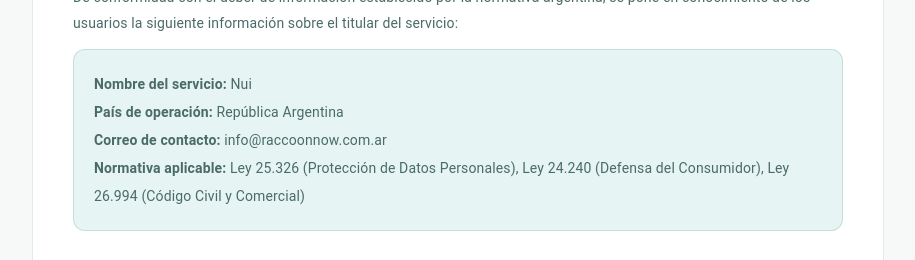
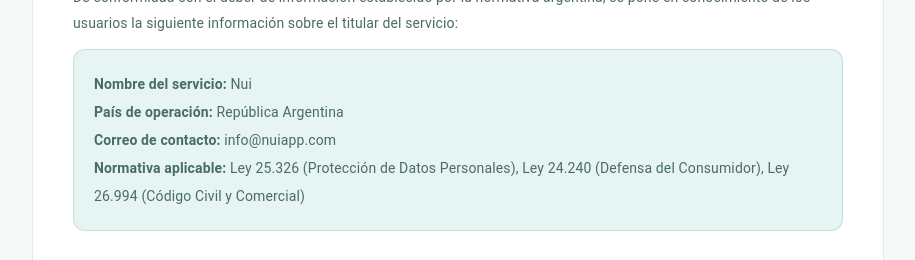
Before and after one commit to pabloebianchet/nutrismart, a React (Vite) app in the folder frontend/: page /legal in a window 1280 px wide. Shown: the part 339-599 px from the top of the page, without its empty margins (182-1097 px from the left). Built offline with nearby package versions, Linux system fonts and the light colour scheme; no server answers.

Commit message:
feat: landing page with dark hero, modules, how-it-works, pricing and CTA

```diff
--- a/frontend/src/pages/ContactPage.jsx
+++ b/frontend/src/pages/ContactPage.jsx
@@ -269,7 +269,7 @@
                 {
                   Icon: MailOutlineRoundedIcon,
                   label: "Email",
-                  value: "info@raccoonnow.com.ar",
+                  value: "info@nuiapp.com",
                 },
                 {
                   Icon: AccessTimeRoundedIcon,
--- a/frontend/src/pages/LegalPage.jsx
+++ b/frontend/src/pages/LegalPage.jsx
@@ -60,7 +60,7 @@
               <Typography sx={{ fontSize: 14, color: C.muted, lineHeight: 2 }}>
                 <strong>Nombre del servicio:</strong> Nui<br />
                 <strong>País de operación:</strong> República Argentina<br />
-                <strong>Correo de contacto:</strong> info@raccoonnow.com.ar<br />
+                <strong>Correo de contacto:</strong> info@nuiapp.com<br />
                 <strong>Normativa aplicable:</strong> Ley 25.326 (Protección de Datos Personales), Ley 24.240 (Defensa del Consumidor), Ley 26.994 (Código Civil y Comercial)
               </Typography>
             </Box>
@@ -220,7 +220,7 @@
           <Section title="Contacto">
             <P>
               Para consultas sobre esta Política de Cookies o sobre el Aviso Legal,
-              puede contactarnos en: <strong>info@raccoonnow.com.ar</strong>
+              puede contactarnos en: <strong>info@nuiapp.com</strong>
             </P>
           </Section>
 
--- a/frontend/src/pages/PrivacyPage.jsx
+++ b/frontend/src/pages/PrivacyPage.jsx
@@ -41,7 +41,7 @@
             <P>
               El responsable del tratamiento de sus datos personales es el titular del servicio <strong>Nui</strong>,
               con domicilio en la República Argentina. Para cualquier consulta relacionada con el tratamiento
-              de sus datos personales puede contactarnos a través de: <strong>info@raccoonnow.com.ar</strong>
+              de sus datos personales puede contactarnos a través de: <strong>info@nuiapp.com</strong>
             </P>
           </Section>
 
@@ -132,7 +132,7 @@
               <Li><strong>Oposición:</strong> oponerse al tratamiento de sus datos en determinadas circunstancias.</Li>
             </Box>
             <P>
-              Para ejercer cualquiera de estos derechos, envíe una solicitud a <strong>info@raccoonnow.com.ar</strong> indicando
+              Para ejercer cualquiera de estos derechos, envíe una solicitud a <strong>info@nuiapp.com</strong> indicando
               su nombre completo, correo electrónico registrado y el derecho que desea ejercer.
               Responderemos en un plazo máximo de <strong>5 días hábiles</strong>.
             </P>
--- a/frontend/src/pages/TermsPage.jsx
+++ b/frontend/src/pages/TermsPage.jsx
@@ -193,7 +193,7 @@
             <P>
               Para consultas sobre estos Términos y Condiciones, puede contactarnos en:
               <br />
-              📧 <strong>info@raccoonnow.com.ar</strong>
+              📧 <strong>info@nuiapp.com</strong>
             </P>
           </Section>
 
```
Also changed, not shown: 2 other files (tests, documents, lock files or other folders).
